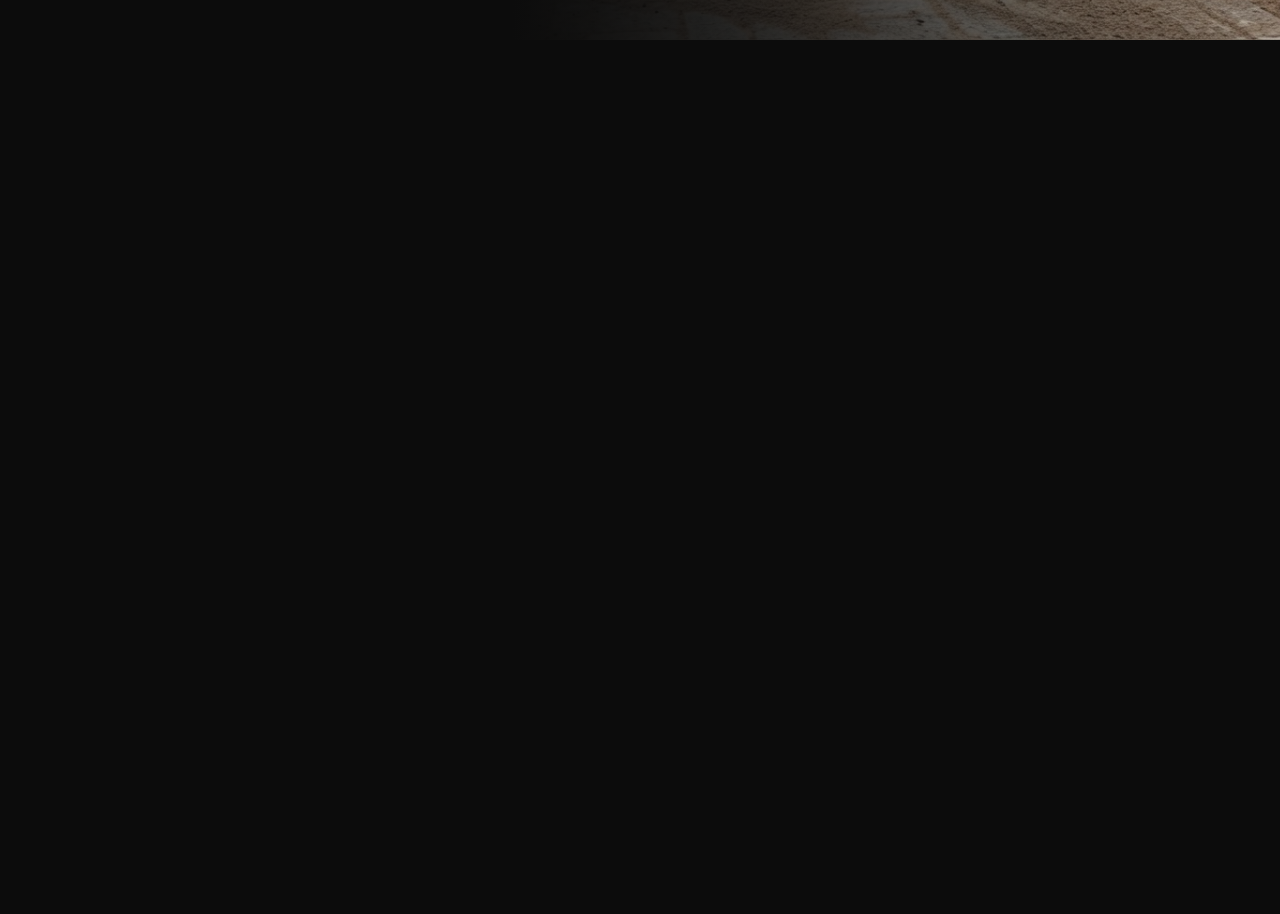
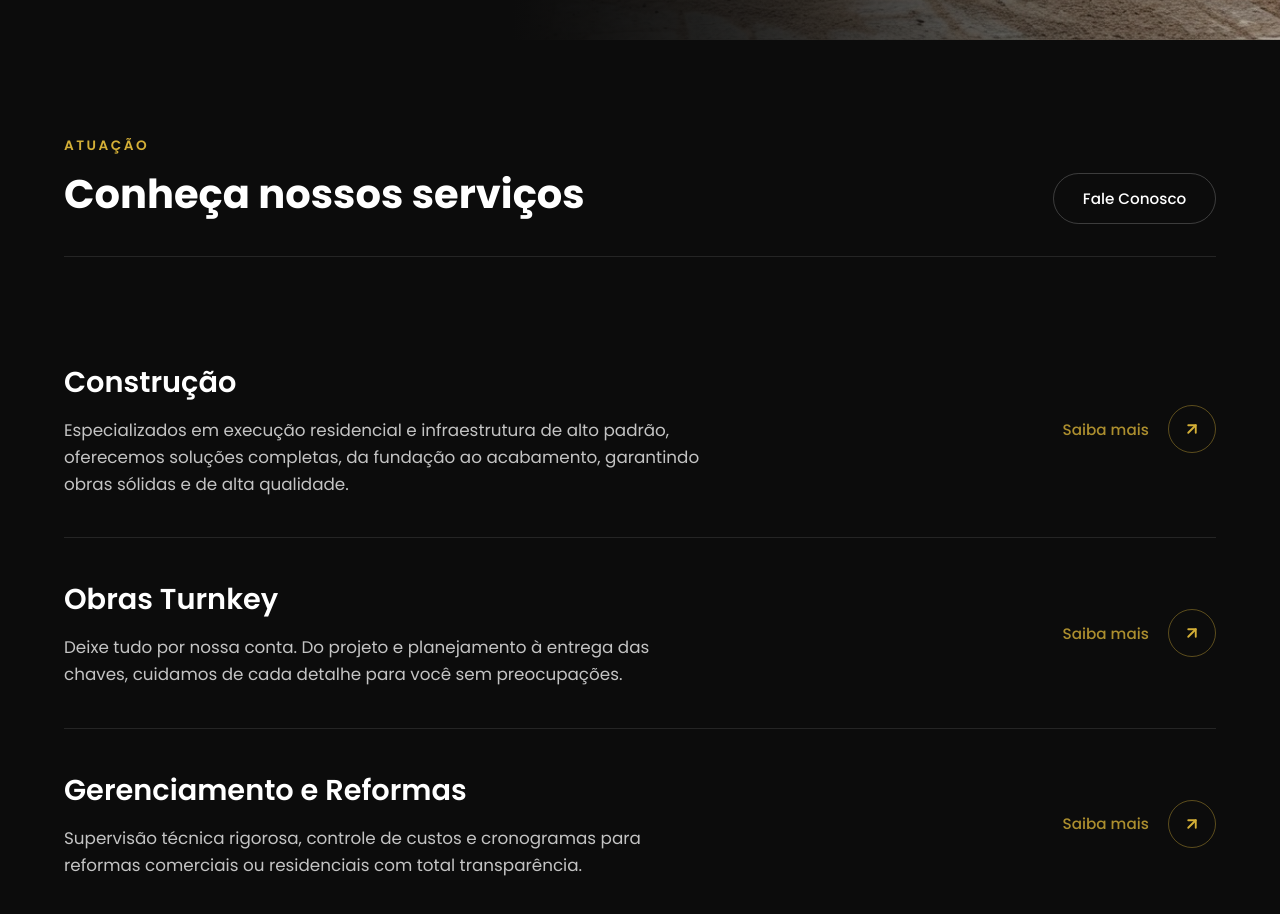
Before and after one commit to Israel-ops-cmd/landing-page-vtorres, a React (Vite) app: page / in a window 1280 px wide. Shown: the part 760-1674 px from the top of the page. Before the commit the page ends 800 px from the top, so only its background shows below. Built offline with nearby package versions, Linux system fonts and the light colour scheme.

Commit message:
style(services): improve description text contrast for better readability on dark background

```diff
--- a/src/App.tsx
+++ b/src/App.tsx
@@ -1,6 +1,7 @@
 import { GlobalStyle } from "./styles/globalStyle"
 import { Header } from "./components/header"
 import { Hero } from "./components/hero"
+import { Services } from "./components/services"
 
 function App() {
   return (
@@ -8,6 +9,7 @@ function App() {
     <GlobalStyle />
     <Header />
     <Hero />
+    <Services />
     </>
   )
 }
--- a/src/components/hero/style.ts
+++ b/src/components/hero/style.ts
@@ -53,7 +53,7 @@ export const Title = styled.h1`
 `
 
 export const Description = styled.p`
-  color: #b0b0b0;
+  color: #c4c4c4;
   font-size: 1.1rem;
   line-height: 1.6;
   margin-bottom: 0.8rem;
--- /dev/null
+++ b/src/components/services/index.tsx
@@ -0,0 +1,53 @@
+import * as S from "./style"
+
+const servicesData = [
+    {
+        title: "Construção",
+        description: "Especializados em execução residencial e infraestrutura de alto padrão, oferecemos soluções completas, da fundação ao acabamento, garantindo obras sólidas e de alta qualidade."
+    },
+    {
+        title: "Obras Turnkey",
+        description: "Deixe tudo por nossa conta. Do projeto e planejamento à entrega das chaves, cuidamos de cada detalhe para você sem preocupações."
+    },
+    {
+        title: "Gerenciamento e Reformas",
+        description: "Supervisão técnica rigorosa, controle de custos e cronogramas para reformas comerciais ou residenciais com total transparência."
+    }
+]
+
+export function Services() {
+    return (
+        <S.ServicesContainer id="serviços">
+            <S.HeaderWrapper>
+                <div>
+                    <S.SectionTag>Atuação</S.SectionTag>
+                    <S.SectionTitle>Conheça nossos serviços</S.SectionTitle>
+                </div>
+                <S.TopButton href="https://wa.me/" target="_blank" rel="noopener noreferrer">
+                    <span>Fale Conosco</span>
+                </S.TopButton>
+            </S.HeaderWrapper>
+
+            <S.ServicesList>
+                {servicesData.map((service, index) => (
+                    <S.ServiceItem key={index}>
+                        <S.ServiceInfo>
+                            <S.ServiceTitle>{service.title}</S.ServiceTitle>
+                            <S.ServiceDescription>{service.description}</S.ServiceDescription>
+                        </S.ServiceInfo>
+
+                        <S.ActionWrapper href="https://wa.me/" target="_blank" rel="noopener noreferrer">
+                            <span className="label">Saiba mais</span>
+                            <div className="icon-circle">
+                                <svg width="18" height="18" viewBox="0 0 24 24" fill="none" stroke="currentColor" strokeWidth="2.5" strokeLinecap="round" strokeLinejoin="round">
+                                    <line x1="7" y1="17" x2="17" y2="7"></line>
+                                    <polyline points="7 7 17 7 17 17"></polyline>
+                                </svg>
+                            </div>
+                        </S.ActionWrapper>
+                    </S.ServiceItem>
+                ))}
+            </S.ServicesList>
+        </S.ServicesContainer>
+    )
+}
--- /dev/null
+++ b/src/components/services/style.ts
@@ -0,0 +1,140 @@
+import styled from "styled-components"
+
+export const ServicesContainer = styled.section`
+  width: 100%;
+  background-color: #0c0c0c;
+  padding: 6rem 4rem;
+  box-sizing: border-box;
+  display: flex;
+  flex-direction: column;
+  gap: 4rem;
+`
+
+export const HeaderWrapper = styled.div`
+  display: flex;
+  justify-content: space-between;
+  align-items: flex-end;
+  border-bottom: 1px solid rgba(255, 255, 255, 0.1);
+  padding-bottom: 2rem;
+
+  @media (max-width: 768px) {
+    flex-direction: column;
+    align-items: flex-start;
+    gap: 1.5rem;
+  }
+`
+
+export const SectionTag = styled.span`
+  color: #d4af37;
+  font-size: 0.85rem;
+  font-weight: 600;
+  text-transform: uppercase;
+  letter-spacing: 2.5px;
+  display: block;
+  margin-bottom: 0.5rem;
+`
+
+export const SectionTitle = styled.h2`
+  color: #ffffff;
+  font-size: 2.5rem;
+  font-weight: 700;
+`
+
+export const TopButton = styled.a`
+  border: 1px solid rgba(255, 255, 255, 0.2);
+  color: #ffffff;
+  padding: 0.8rem 1.8rem;
+  border-radius: 50px;
+  text-decoration: none;
+  font-size: 0.95rem;
+  font-weight: 500;
+  transition: all 0.3s ease;
+
+  &:hover {
+    border-color: #d4af37;
+    color: #d4af37;
+    background-color: rgba(212, 175, 55, 0.05);
+  }
+`
+
+export const ServicesList = styled.div`
+  display: flex;
+  flex-direction: column;
+`
+
+export const ServiceItem = styled.div`
+  display: flex;
+  justify-content: space-between;
+  align-items: center;
+  padding: 2.5rem 0;
+  border-bottom: 1px solid rgba(255, 255, 255, 0.1);
+  transition: all 0.3s ease;
+
+  &:hover {
+    padding-left: 10px; /* Pequeno efeito de deslize elegante */
+  }
+
+  @media (max-width: 900px) {
+    flex-direction: column;
+    align-items: flex-start;
+    gap: 2rem;
+  }
+`
+
+export const ServiceInfo = styled.div`
+  max-width: 650px;
+  display: flex;
+  flex-direction: column;
+  gap: 0.8rem;
+`
+
+export const ServiceTitle = styled.h3`
+  color: #ffffff;
+  font-size: 1.8rem;
+  font-weight: 600;
+`
+
+export const ServiceDescription = styled.p`
+  color: #c4c4c4; /* Cinzento muito mais legível e elegante no fundo escuro */
+  font-size: 1.05rem;
+  line-height: 1.6;
+`
+
+export const ActionWrapper = styled.a`
+  display: flex;
+  align-items: center;
+  gap: 1.2rem;
+  text-decoration: none;
+
+  .label {
+    color: #d4af37;
+    font-size: 0.95rem;
+    font-weight: 500;
+    opacity: 0.8;
+    transition: opacity 0.3s ease;
+  }
+
+  .icon-circle {
+    width: 48px;
+    height: 48px;
+    border-radius: 50%;
+    border: 1px solid rgba(212, 175, 55, 0.4);
+    display: flex;
+    align-items: center;
+    justify-content: center;
+    color: #d4af37;
+    transition: all 0.3s ease;
+  }
+
+  &:hover {
+    .label {
+      opacity: 1;
+    }
+    .icon-circle {
+      background: linear-gradient(135deg, #fff2b2 0%, #d4af37 50%, #aa7c11 100%);
+      color: #0c0c0c;
+      border-color: transparent;
+      transform: scale(1.05);
+    }
+  }
+`
```
